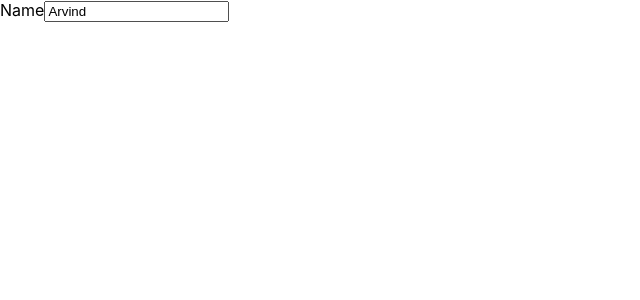
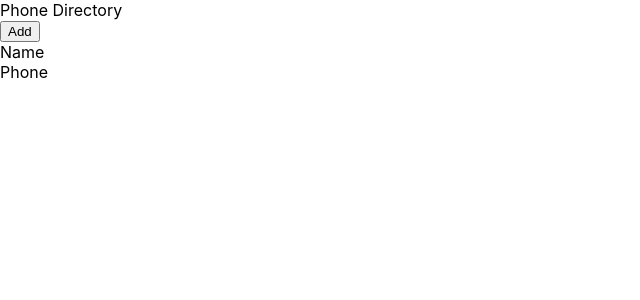
Before and after one commit to arvindkumaar/phone-directory, a React (Create React App) app: page / in a window 1280 px wide. Shown: the top 300 px of the page, without its empty margins (0-640 px from the left). Built offline with nearby package versions, Linux system fonts and the light colour scheme.

Commit message:
Created ‘Header’ Component

```diff
--- a/src/App.js
+++ b/src/App.js
@@ -1,20 +1,18 @@
+
+import Header from './Header';
 
 function App() {
   return (
     <div>
-      {/*<div className= "header">
-      Phone Directory
-      </div>
+      <Header/>
       <button>Add</button>
       <div>
         <span> Name </span> <br/>
         <span> Phone </span>
-  </div>*/}
-  <label htmlFor = "name">Name</label>
-  <input id = "name" type= "text" placeholder = "Enter Here" defaultValue= "Arvind"/>
-    </div>
+      </div>
 
-  );
+     </div>
+  )
 }
 
 export default App;
--- /dev/null
+++ b/src/Header.js
@@ -0,0 +1,11 @@
+import React from 'react';
+
+const Header = function() {
+   return (
+       <div className="header">
+         Phone Directory
+       </div>
+   )
+}
+
+export default Header;
```
